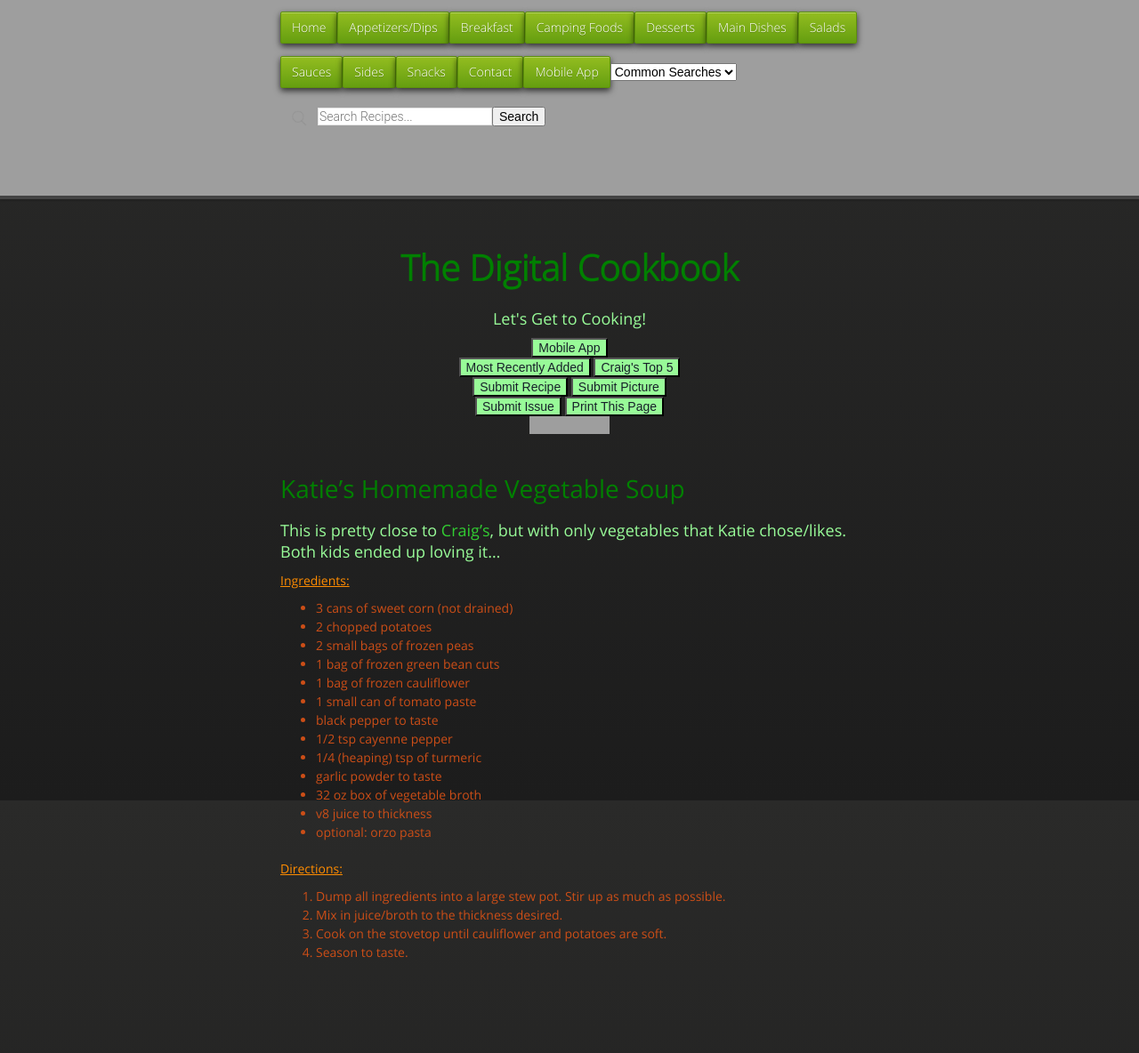
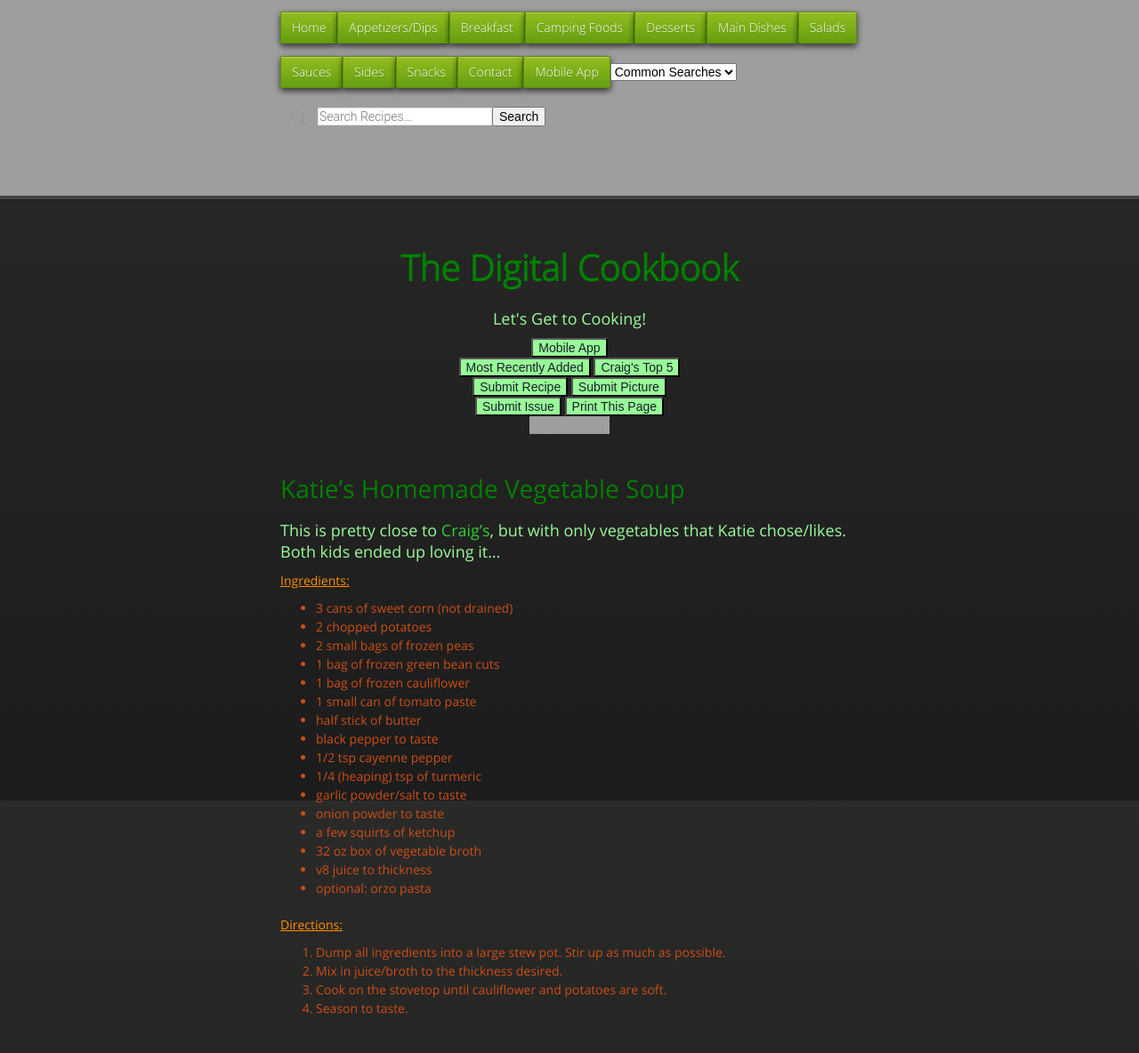
Before and after one commit to cmwillett/TheDigitalCookbook, a Jekyll site: the page built from MainDishes/KatiesHomemadeVegetableSoup.md, in a window 1280 px wide. Shown: the whole page at 89% size. Built offline with Jekyll 4.4.1, drawn with Linux system fonts in a browser that asks for light colours; nearby versions of some CDN libraries; before the commit the page ends 1121 px from its top, so only the background shows below that; grey boxes are pictures that could not be loaded.

Commit message:
updated katies recipe

```diff
--- a/MainDishes/KatiesHomemadeVegetableSoup.md
+++ b/MainDishes/KatiesHomemadeVegetableSoup.md
@@ -14,10 +14,13 @@ tags: soup,homemade,vegetable,main,course,dinner,craig,willett,katie
 - 1 bag of frozen green bean cuts
 - 1 bag of frozen cauliflower
 - 1 small can of tomato paste
+- half stick of butter
 - black pepper to taste
 - 1/2 tsp cayenne pepper
 - 1/4 (heaping) tsp of turmeric
-- garlic powder to taste
+- garlic powder/salt to taste
+- onion powder to taste
+- a few squirts of ketchup
 - 32 oz box of vegetable broth
 - v8 juice to thickness
 - optional:  orzo pasta
```
